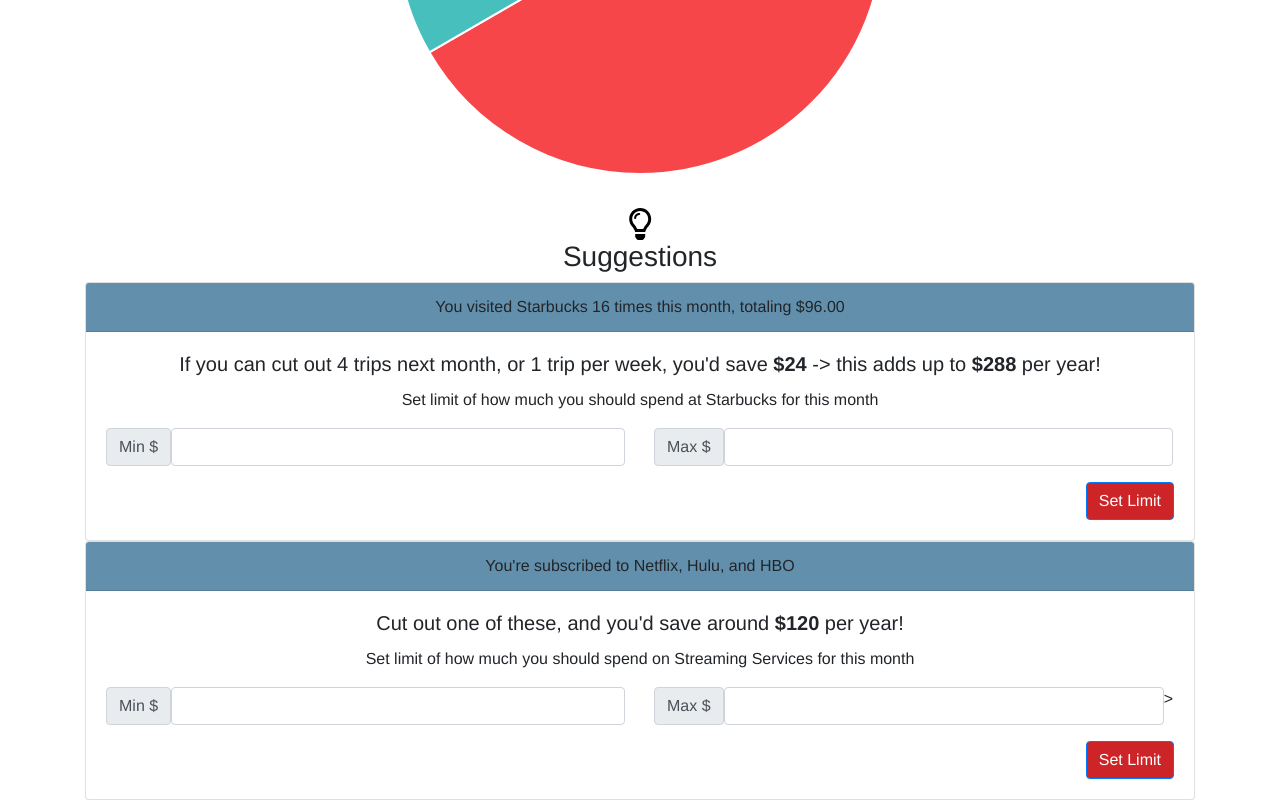
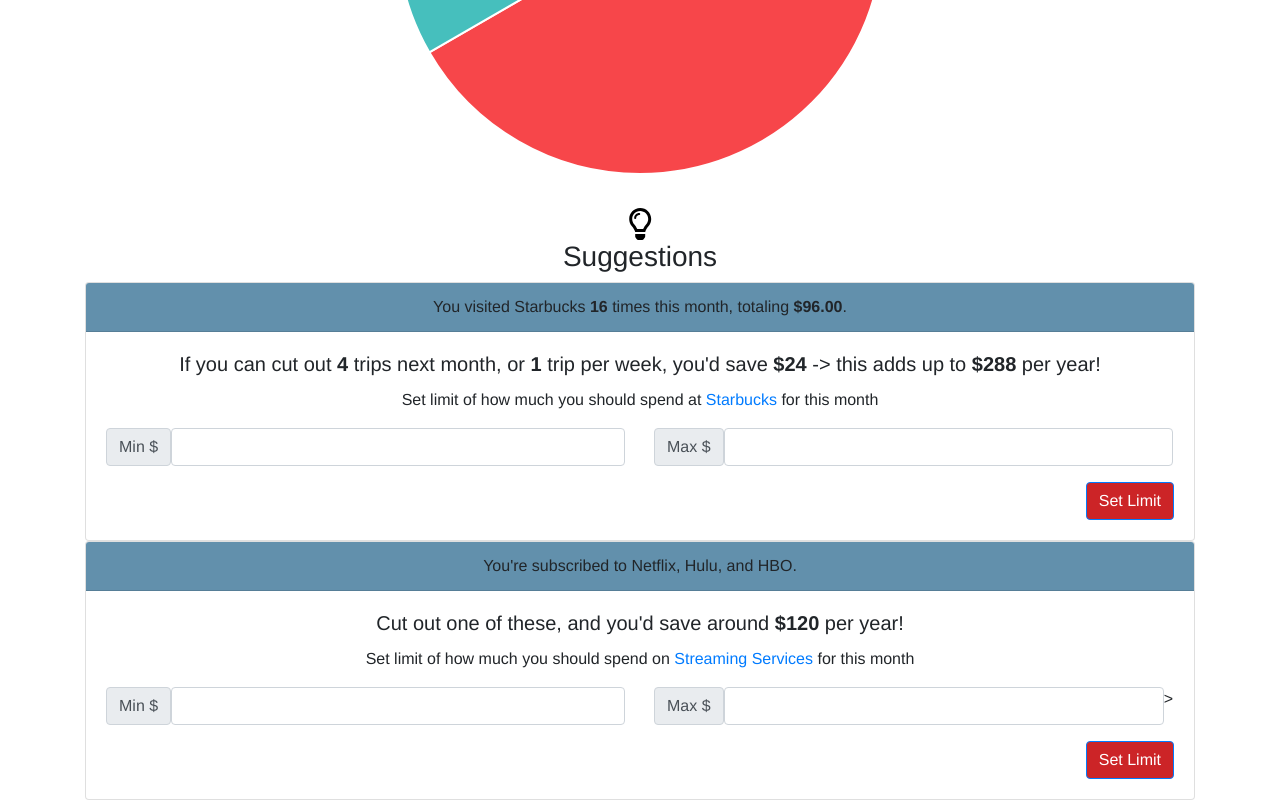
Before and after one commit to name-CrystalHo/spending_suggestion, a plain HTML site: page index.html in a window 1280 px wide. Shown: the part 444-1244 px from the top of the page. Drawn offline with nearby package versions, Linux system fonts and the light colour scheme.

Commit message:
added links to categories of spending
categories now appear as hyperlinks, in a functional site this would bring you to all of your spending just for the link you clicked (ex. all spending for Starbucks)

```diff
--- a/index.html
+++ b/index.html
@@ -62,11 +62,11 @@
             </div>
             <div class="card">
                 <div class="card-header" style="background-color: #6290AC">
-                  You visited Starbucks 16 times this month, totaling $96.00
+                  You visited Starbucks <b>16</b> times this month, totaling <b>$96.00</b>.
                 </div>
                 <div class="card-body">
-                  <h5 class="card-title">If you can cut out 4 trips next month, or 1 trip per week, you'd save <b>$24</b> -> this adds up to <b>$288</b> per year!</h5>
-                  <p class="card-text">Set limit of how much you should spend at Starbucks for this month</p>
+                  <h5 class="card-title">If you can cut out <b>4</b> trips next month, or <b>1</b> trip per week, you'd save <b>$24</b> -> this adds up to <b>$288</b> per year!</h5>
+                  <p class="card-text">Set limit of how much you should spend at <a href="http://www.example.com">Starbucks</a> for this month</p>
                     <div class="row">
                         <div class="input-group-prepend col-md-6 mb-3">
                             <span class="input-group-text">Min $</span>
@@ -104,11 +104,11 @@
               </div>
             <div class="card">
             <div class="card-header" style="background-color: #6290AC">
-                You're subscribed to Netflix, Hulu, and HBO
+                You're subscribed to Netflix, Hulu, and HBO.
             </div>
             <div class="card-body">
                 <h5 class="card-title">Cut out one of these, and you'd save around <b>$120</b> per year!</h5>
-                <p class="card-text">Set limit of how much you should spend on Streaming Services for this month</p>
+                <p class="card-text">Set limit of how much you should spend on <a href="http://www.example.com">Streaming Services</a> for this month</p>
                 <div class="row">
                     <div class="input-group-prepend col-md-6 mb-3">
                         <span class="input-group-text">Min $</span>
```
